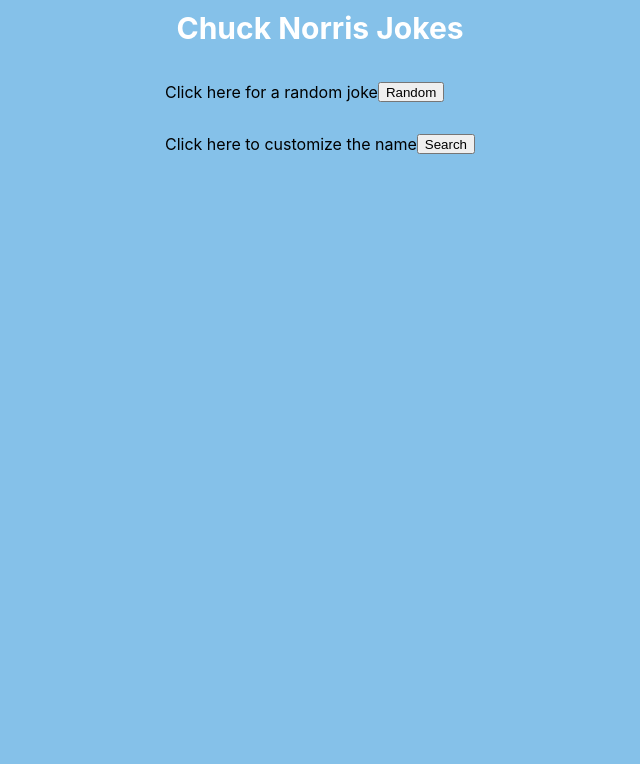
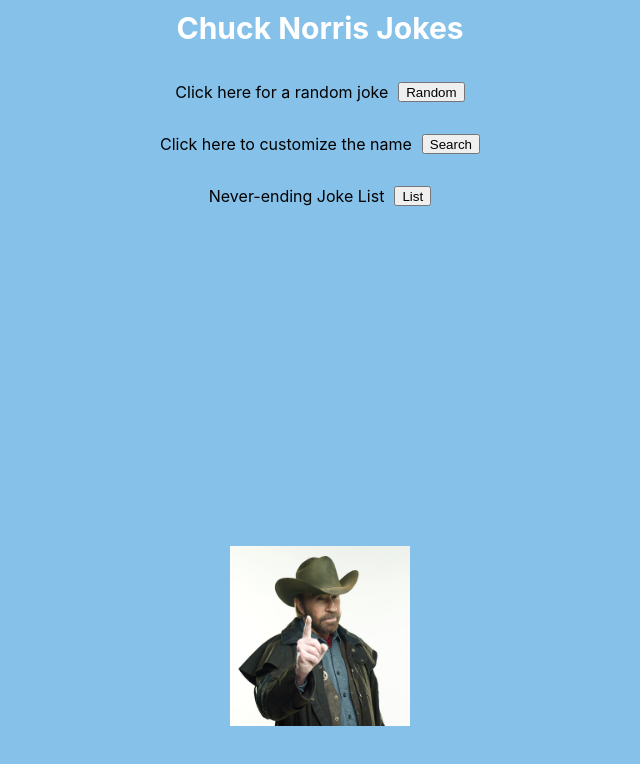
Before and after one commit to Littletreasure/chuck_test_fe, a React (Create React App) app: page / in a window 1280 px wide. Shown: the top 764 px of the page, without its empty margins (320-960 px from the left). Built offline with nearby package versions, Linux system fonts and the light colour scheme.

Commit message:
added list option

```diff
--- a/src/App.js
+++ b/src/App.js
@@ -4,11 +4,14 @@
 import Buttons from "./components/Buttons";
 import Joke from "./components/Joke";
 import * as api from "./utils/api";
+import chuck from "./chuck-norris.jpg";
 
 class App extends Component {
   state = {
     clicked: false,
-    joke: null
+    joke: null,
+    jokes: [],
+    list: null
   };
   handleClick = () => {
     api.getJoke().then(joke => {
@@ -17,25 +20,41 @@
   };
   handleSearchClick = (firstName, lastName) => {
     api.getJoke(firstName, lastName).then(joke => {
-      this.setState({ joke: joke, clicked: true });
+      this.setState({ joke: joke, clicked: true, list: false });
     });
   };
   handleHomeClick = () => {
-    this.setState({ clicked: false, joke: null });
+    this.setState({ clicked: false, joke: null, jokes: [], list: null });
+  };
+  handleListClick = () => {
+    api.getJokeList().then(jokes => {
+      this.setState({ jokes: jokes, clicked: true, list: true });
+    });
   };
   render() {
-    const { clicked, joke } = this.state;
+    const { clicked, joke, jokes, list } = this.state;
     return (
       <div className="App">
         <Header />
         {clicked ? (
-          <Joke joke={joke} handleHomeClick={this.handleHomeClick} />
+          <Joke
+            joke={joke}
+            handleHomeClick={this.handleHomeClick}
+            jokes={jokes}
+            list={list}
+          />
         ) : (
           <Buttons
             handleClick={this.handleClick}
             handleSearchClick={this.handleSearchClick}
             handleHomeClick={this.handleHomeClick}
+            handleListClick={this.handleListClick}
           />
+        )}
+        {list ? null : (
+          <div className="Image">
+            <img src={chuck} alt="chuck" width="180" />
+          </div>
         )}
       </div>
     );
--- a/src/components/Buttons.js
+++ b/src/components/Buttons.js
@@ -18,11 +18,14 @@
     this.setState({ clicked: false });
     this.props.handleHomeClick();
   };
+  onClickList = () => {
+    this.props.handleListClick();
+  };
   render() {
     return (
       <div className="Main">
         {!this.state.clicked ? (
-          <div>
+          <div className="ButtonList">
             <div className="Buttons">
               <p>Click here for a random joke</p>
               <button
@@ -43,6 +46,16 @@
                 Search
               </button>
             </div>
+            <div className="Buttons">
+              <p>Never-ending Joke List</p>
+              <button
+                className="Button"
+                type="submit"
+                onClick={this.onClickList}
+              >
+                List
+              </button>
+            </div>
           </div>
         ) : (
           <Search
--- a/src/components/Joke.js
+++ b/src/components/Joke.js
@@ -6,11 +6,19 @@
     this.props.handleHomeClick();
   };
   render() {
+    const { joke, jokes, list } = this.props;
     return (
-      <div>
-        <header>
-          <h1 className="Joke">{this.props.joke}</h1>
-        </header>
+      <div className="Joke">
+        {!list ? (
+          <p>{joke}</p>
+        ) : (
+          <div>
+            {jokes.map(joke => {
+              return <p key={joke.id}>- {joke.joke}</p>;
+            })}
+          </div>
+        )}
+
         <button onClick={this.onClick}>Home</button>
       </div>
     );
--- a/src/components/Search.js
+++ b/src/components/Search.js
@@ -36,7 +36,7 @@
       <div>
         <div className="Form">
           <form onSubmit={this.handleSubmit}>
-            <label>
+            <label className="label">
               First Name:
               <input
                 type="text"
@@ -45,7 +45,7 @@
                 onChange={this.handleChange}
               ></input>
             </label>
-            <label>
+            <label className="label">
               Last Name:
               <input
                 type="text"
--- a/src/styles/App.css
+++ b/src/styles/App.css
@@ -1,11 +1,13 @@
 .App {
+  display: flex;
+  flex-direction: column;
+  align-items: center;
   text-align: center;
   background-color: #85c1e9;
   min-height: 100vh;
 }
 
 .Header {
-  /* min-height: 100vh; */
   display: flex;
   flex-direction: column;
   align-items: center;
@@ -15,6 +17,13 @@
   font-size: 30px;
   color: white;
 }
+
 .Back {
   margin-top: 20px;
 }
+.Image {
+  display: flex;
+  flex-direction: column;
+  align-items: center;
+  justify-content: flex-start;
+}
--- a/src/styles/Buttons.css
+++ b/src/styles/Buttons.css
@@ -2,6 +2,8 @@
   display: flex;
   flex-direction: column;
   align-items: center;
+  justify-content: flex-start;
+  min-height: 60vh;
 }
 .Buttons {
   display: flex;
@@ -11,4 +13,10 @@
 
 .Button {
   height: 20px;
+  margin-left: 10px;
 }
+.ButtonList {
+  display: flex;
+  flex-direction: column;
+  align-items: center;
+}
--- a/src/styles/Joke.css
+++ b/src/styles/Joke.css
@@ -1,3 +1,6 @@
 .Joke {
   font-size: 20px;
+  min-height: 60vh;
+  margin-left: 20px;
+  margin-right: 20px;
 }
--- a/src/styles/Search.css
+++ b/src/styles/Search.css
@@ -4,3 +4,6 @@
 .Form {
   padding-top: 10px;
 }
+.label {
+  margin-right: 10px;
+}
--- a/src/utils/api.js
+++ b/src/utils/api.js
@@ -12,3 +12,12 @@
       return response.data.value.joke;
     });
 };
+export const getJokeList = () => {
+  return axios
+    .get(
+      "http://api.icndb.com/jokes/random/10?exclude=[explicit]&&escape=javascript"
+    )
+    .then(response => {
+      return response.data.value;
+    });
+};
```
Also changed, not shown: src/chuck-norris.jpg (added).
